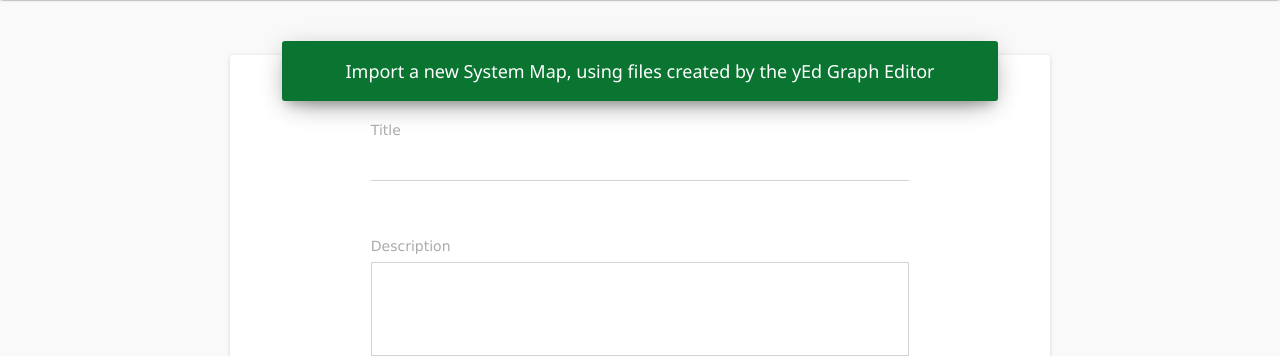
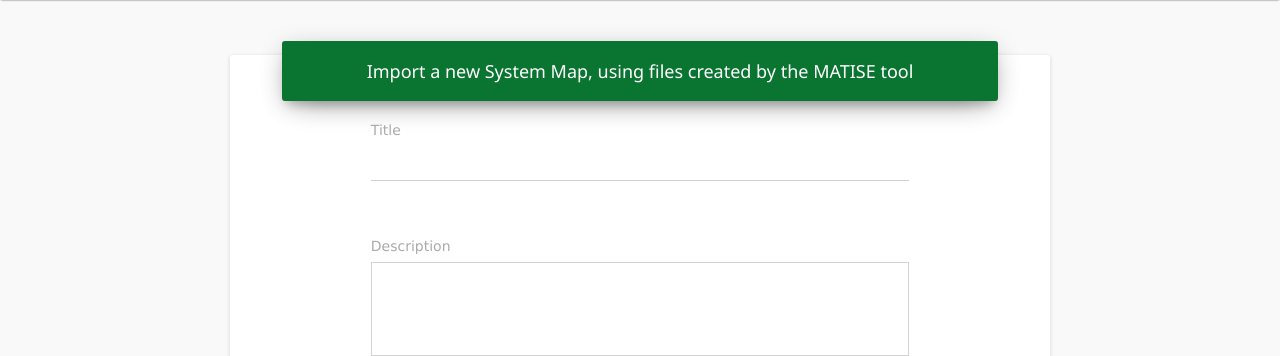
Before and after one commit to gtsapelas/TRANSrisk_fcm_app, a Django app: page /fcm/import_map in a window 1280 px wide. Shown: the part 110-466 px from the top of the page. Run offline with Django 3.2, Linux system fonts and the light colour scheme; the visitor is signed in with stand-in values (Sample User, id 1); some libraries are stand-ins or nearby versions.

Commit message:
Matise tool

```diff
--- a/fcm_app/templates/fcm_app/import_fcm.html
+++ b/fcm_app/templates/fcm_app/import_fcm.html
@@ -34,7 +34,7 @@
             <form class="form-horizontal" action="{% url 'fcm_app:import_map' %}" method="post" enctype="multipart/form-data">
                 {% csrf_token %}
                 <div class="card-header card-header-text" data-background-color="rose">
-                    <h5 class="card-title">Import a new System Map, using files created by the yEd Graph Editor<small style="color: white;"></small></h5>
+                    <h5 class="card-title">Import a new System Map, using files created by the MATISE tool<small style="color: white;"></small></h5>
                 </div>
                 <div class="card-content">
                     {% for field in form %}
```
